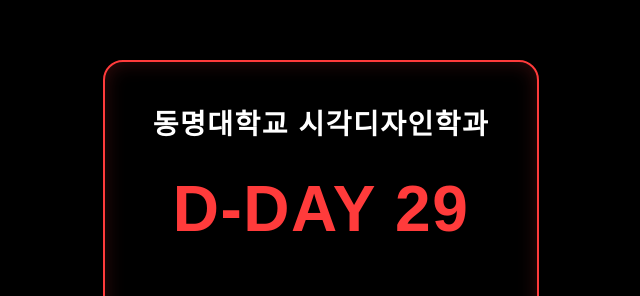
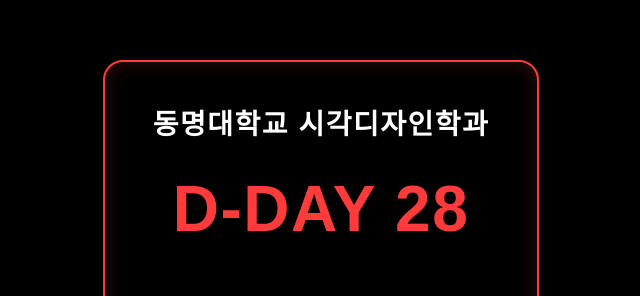
Before and after one commit to ghghrjfrjf-spec/TUVD2025, a plain HTML site: page index.html in a window 1280 px wide. Shown: the part 169-465 px from the top of the page, 319-959 px from the left. Drawn offline with Linux system fonts and the light colour scheme.

Commit message:
frist commit

```diff
--- a/index.html
+++ b/index.html
@@ -75,7 +75,7 @@
 <!-- D‑day 안내 박스 -->
 <section class="dday-box" role="note" aria-label="Exhibition D-day notice">
   <div class="dday-title">동명대학교 시각디자인학과</div>
-  <div class="dday-title"><strong>D-day 29</strong></div>
+  <div class="dday-title"><strong>D-day 28</strong></div>
   <button onclick="window.open('https://www.tuvisualdesign.com','_blank')">Open</button>
 </section>
 
```
